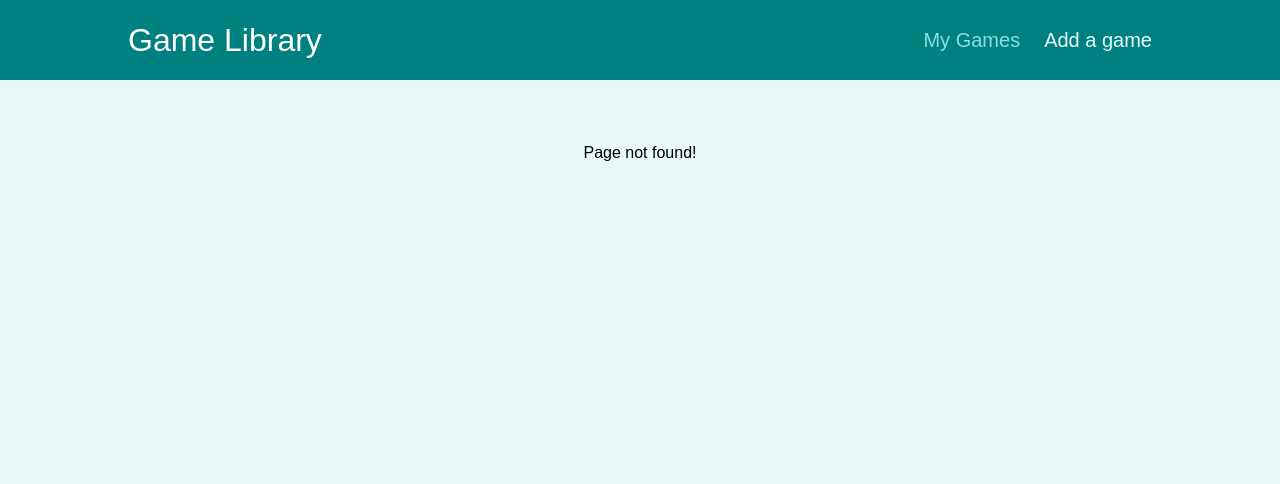
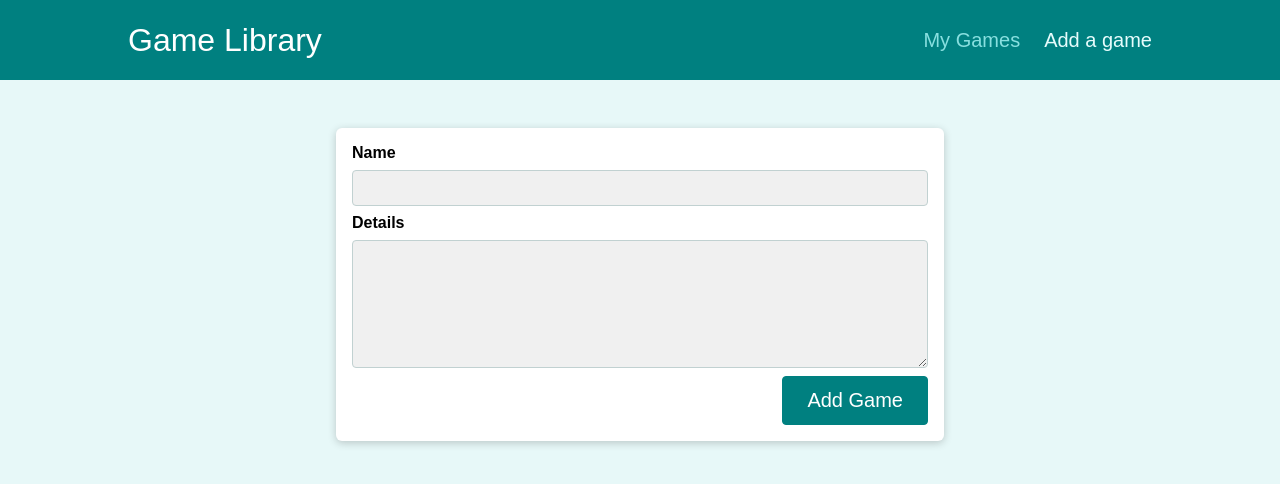
Before and after one commit to teodoragavrila/TapThatJob2022, a React (Create React App) app in the folder react-router-demo/: page /new-game in a window 1280 px wide. Before the commit this address had no page. Shown: the top 484 px of the page. Built offline with nearby package versions, Linux system fonts and the light colour scheme.

Commit message:
NewGame page and components

```diff
--- a/react-router-demo/src/App.js
+++ b/react-router-demo/src/App.js
@@ -3,6 +3,7 @@ import Comments from './components/Comments';
 import Layout from './components/layout/Layout';
 import GameDetails from './pages/GameDetails';
 import Games from './pages/Games';
+import NewGame from './pages/NewGame';
 import NotFound from './pages/NotFound';
 
 function App() {
@@ -13,6 +14,7 @@ function App() {
           <Routes>
             <Route path="/" element={<Navigate to="/games" />} />
             <Route path="/games" element={<Games />} />
+            <Route path="/new-game" element={<NewGame />} />
             <Route path="/games/:gameId/*" element={<GameDetails />} >
               <Route path='comments' element={<Comments />} />
             </Route>
--- /dev/null
+++ b/react-router-demo/src/components/GameForm.js
@@ -0,0 +1,43 @@
+import { useRef } from "react";
+import Card from "./UI/Card";
+import classes from './GameForm.module.css';
+
+const GameForm = (props) => {
+    const nameInputRef = useRef();
+    const detailsInputRef = useRef();
+
+    function submitFormHandler(event) {
+        event.preventDefault();
+
+        const enteredName = nameInputRef.current.value;
+        const enteredDetails = detailsInputRef.current.value;
+
+        // optional: Could validate here
+
+        props.onAddGame({ name: enteredName, details: enteredDetails });
+    }
+
+    return (
+        <>
+            <Card>
+            <form className={classes.form} onSubmit={submitFormHandler}>
+                <div className={classes.control}>
+                    <label htmlFor='name'>Name</label>
+                    <input type='text' id='name' ref={nameInputRef} />
+                </div>
+
+                <div className={classes.control}>
+                    <label htmlFor='details'>Details</label>
+                    <textarea id='details' rows='5' ref={detailsInputRef}></textarea>
+                </div>
+
+                <div className={classes.actions}>
+                    <button className='btn'>Add Game</button>
+                </div>
+            </form>
+            </Card>
+        </>
+    );
+}
+
+export default GameForm;
--- /dev/null
+++ b/react-router-demo/src/components/GameForm.module.css
@@ -0,0 +1,39 @@
+.form {
+    position: relative;
+  }
+
+  .control {
+    margin-bottom: 0.5rem;
+  }
+
+  .control label {
+    font-weight: bold;
+    display: block;
+    margin-bottom: 0.5rem;
+  }
+
+  .control input,
+  .control textarea {
+    font: inherit;
+    padding: 0.35rem;
+    border-radius: 4px;
+    background-color: #f0f0f0;
+    border: 1px solid #c1d1d1;
+    display: block;
+    width: 100%;
+    font-size: 1.25rem;
+  }
+
+  .control input:focus,
+  .control textarea:focus {
+    background-color: #cbf8f8;
+    outline-color: teal;
+  }
+
+  .actions {
+    text-align: right;
+  }
+
+  .actions button {
+    font-size: 1.25rem;
+  }
--- /dev/null
+++ b/react-router-demo/src/components/UI/Card.js
@@ -0,0 +1,7 @@
+import classes from './Card.module.css';
+
+const Card = (props) => {
+  return <div className={classes.card}>{props.children}</div>;
+};
+
+export default Card;
--- /dev/null
+++ b/react-router-demo/src/components/UI/Card.module.css
@@ -0,0 +1,7 @@
+.card {
+    padding: 1rem;
+    margin: 1rem;
+    box-shadow: 0 2px 8px rgba(0, 0, 0, 0.2);
+    border-radius: 6px;
+    background-color: white;
+  }
--- /dev/null
+++ b/react-router-demo/src/pages/NewGame.js
@@ -0,0 +1,15 @@
+import { useNavigate } from 'react-router-dom';
+import GameForm from '../components/GameForm';
+
+const NewGame = () => {
+  const navigate = useNavigate();
+
+  const addGameHandler = (gameData) => {
+    alert(JSON.stringify(gameData));
+    navigate('/games');
+  };
+
+  return <GameForm onAddGame={addGameHandler} />;
+};
+
+export default NewGame;
```
